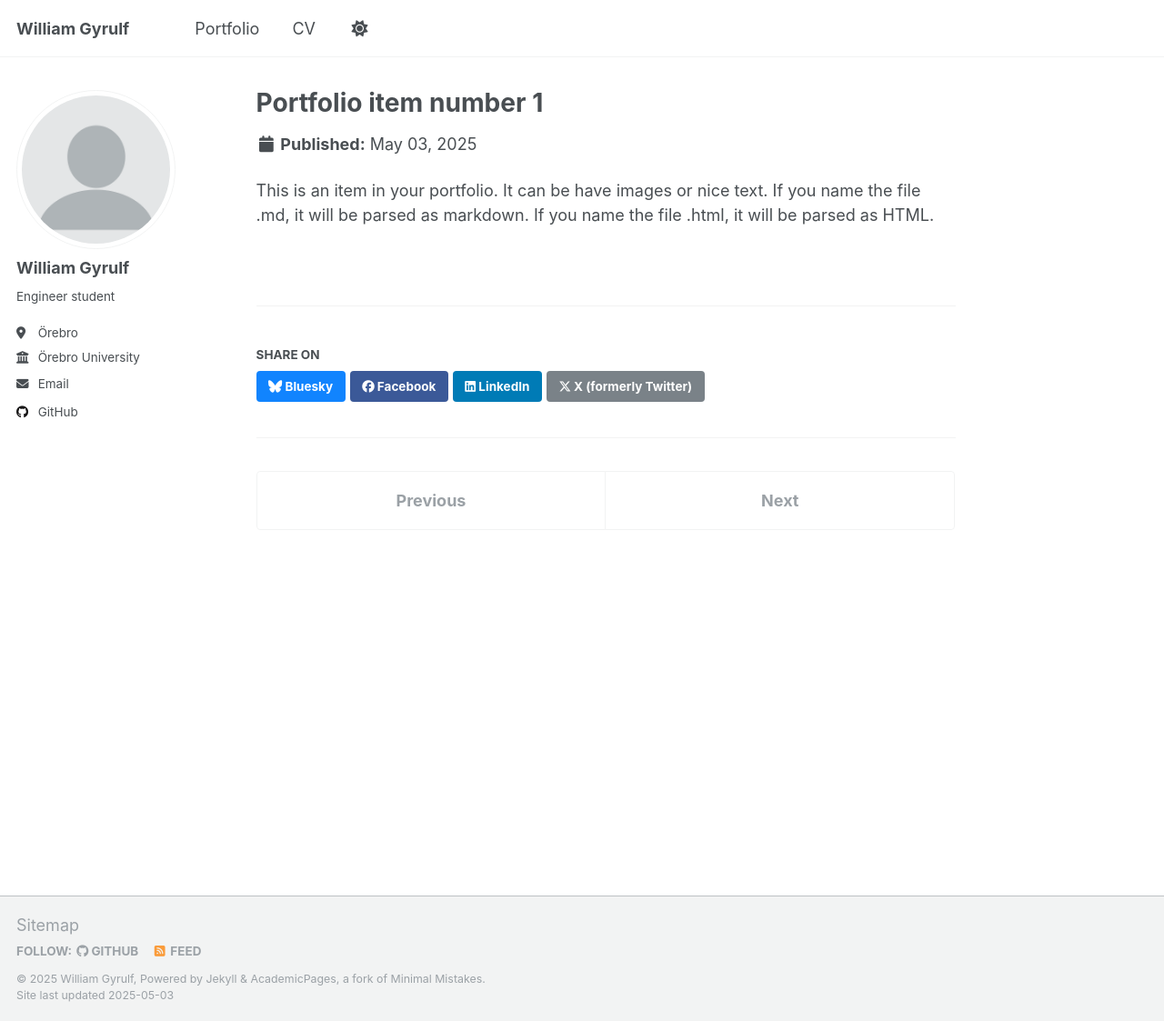
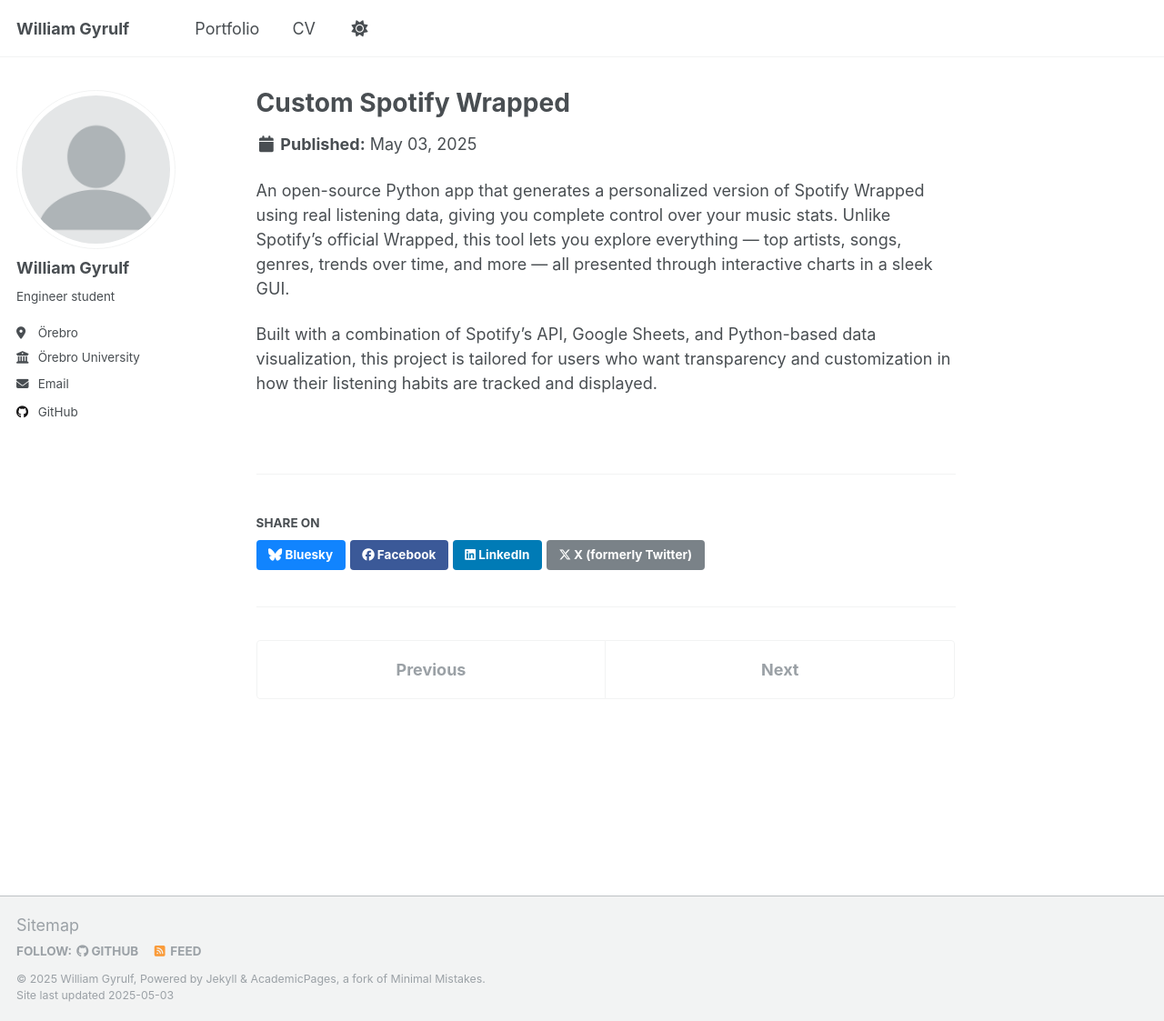
Before and after one commit to WilleGyr/willegyr.github.io, a Jekyll site: the page built from _portfolio/portfolio-1.md, in a window 1280 px wide and 1123 px high. Shown: the whole window at 91% size. Built offline with Jekyll 4.4.1, drawn with Linux system fonts in a browser that asks for light colours.

Commit message:
Update portfolio-1.md

```diff
--- a/_portfolio/portfolio-1.md
+++ b/_portfolio/portfolio-1.md
@@ -1,7 +1,9 @@
 ---
-title: "Portfolio item number 1"
-excerpt: "Short description of portfolio item number 1<br/><img src='/images/500x300.png'>"
+title: "Custom Spotify Wrapped"
+excerpt: "Flexible, Personal, and Fully Under Your Control<br/><img src='/images/500x300.png'>"
 collection: portfolio
 ---
 
-This is an item in your portfolio. It can be have images or nice text. If you name the file .md, it will be parsed as markdown. If you name the file .html, it will be parsed as HTML.
+An open-source Python app that generates a personalized version of Spotify Wrapped using real listening data, giving you complete control over your music stats. Unlike Spotify's official Wrapped, this tool lets you explore everything — top artists, songs, genres, trends over time, and more — all presented through interactive charts in a sleek GUI.
+
+Built with a combination of Spotify’s API, Google Sheets, and Python-based data visualization, this project is tailored for users who want transparency and customization in how their listening habits are tracked and displayed.
```
